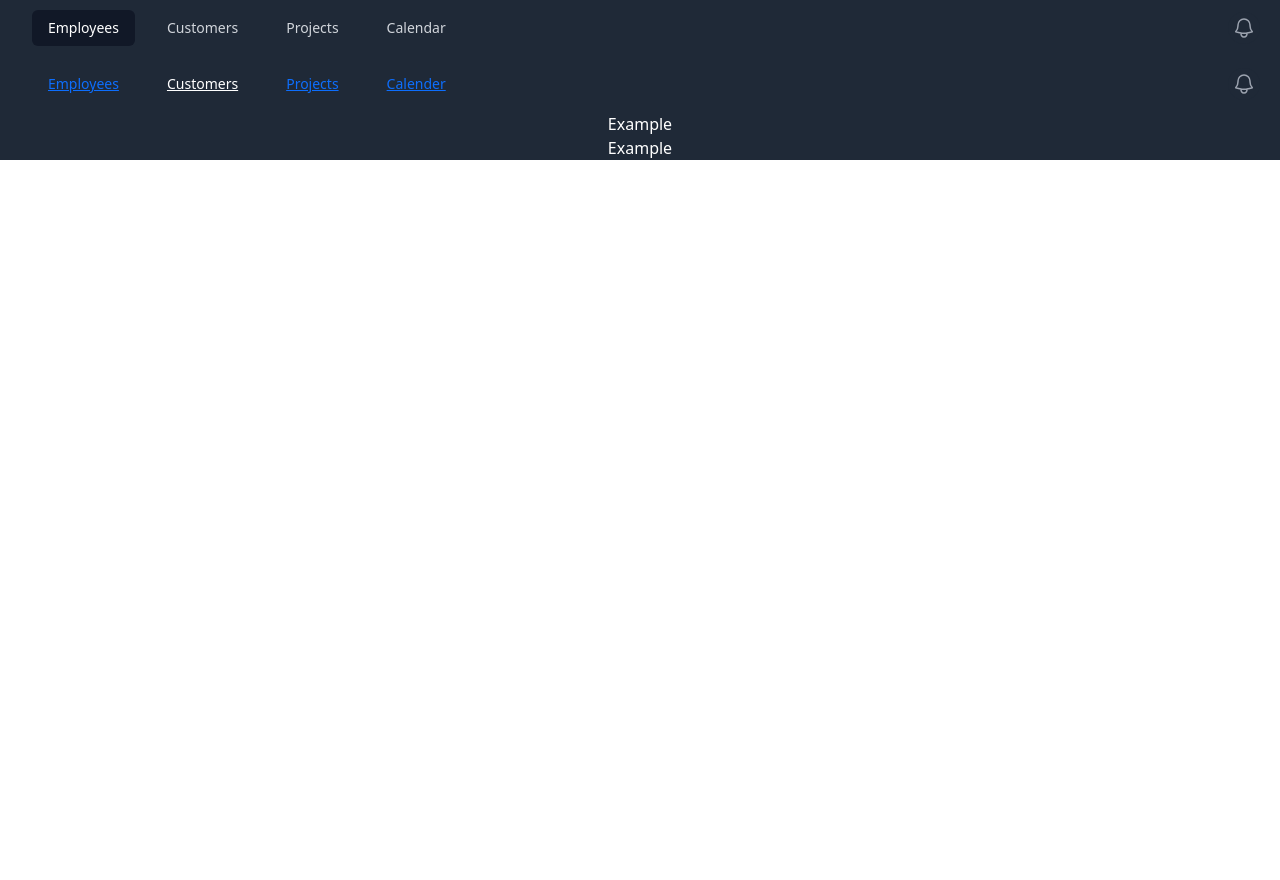
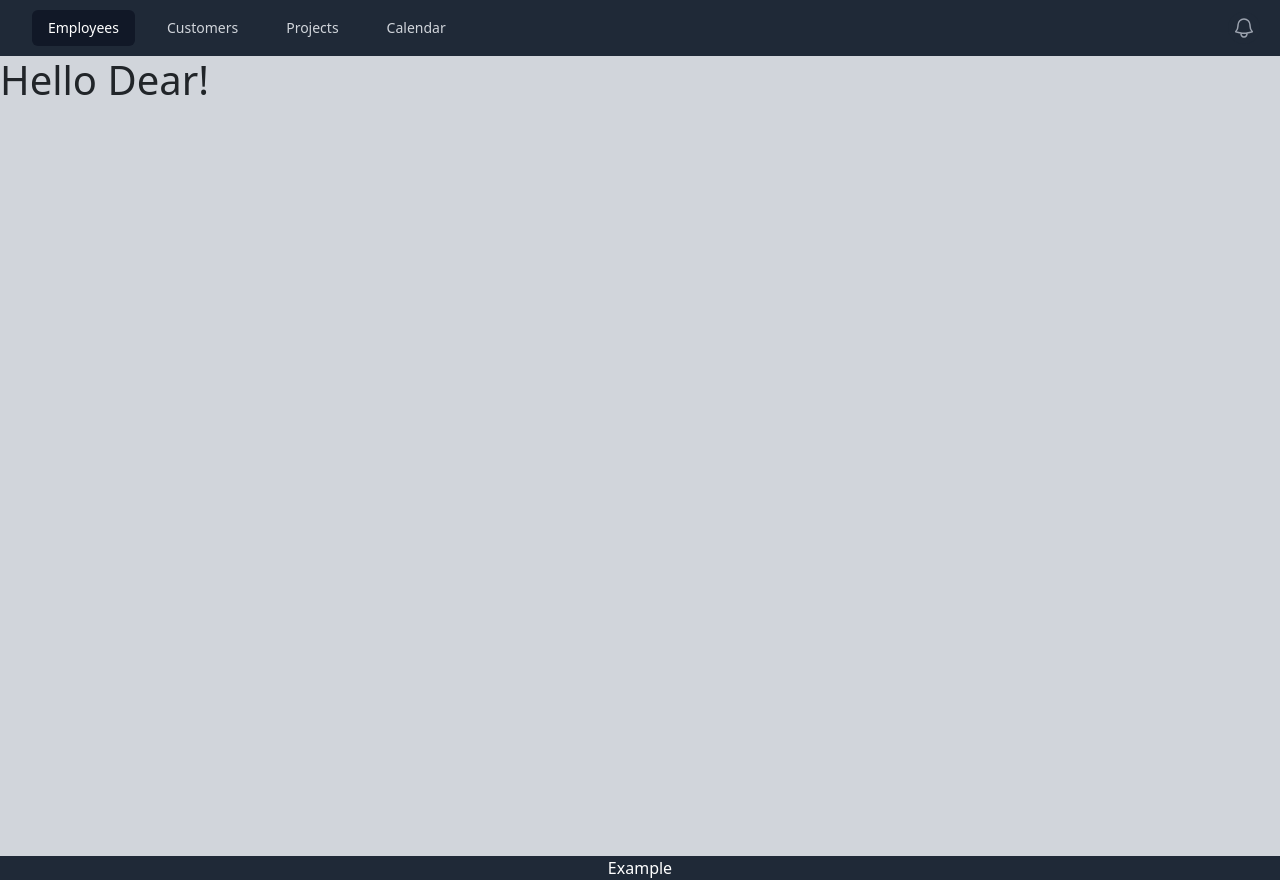
Before and after one commit to Dr-dyrane/React, a React (Create React App) app: page /customers in a window 1280 px wide. Before the commit the page ends 800 px from the top, so only its background shows below. Built offline with nearby package versions, Linux system fonts and the light colour scheme.

Commit message:
update Customers.js

```diff
--- a/src/pages/Customers.js
+++ b/src/pages/Customers.js
@@ -1,170 +1,7 @@
-import { Fragment } from "react";
-import { Disclosure, Menu, Transition } from "@headlessui/react";
-import { Bars3Icon, BellIcon, XMarkIcon } from "@heroicons/react/24/outline";
-
-import { NavLink } from "react-router-dom";
-
-const navigation = [
-  {
-    name: "Employees",
-    href: "/Employees",
-  },
-  {
-    name: "Customers",
-    href: "/Customers",
-  },
-  {
-    name: "Projects",
-    href: "/other",
-  },
-  {
-    name: "Calender",
-    href: "/other2",
-  },
-];
-
-function classNames(...classes) {
-  return classes.filter(Boolean).join(" ");
-}
-
-export default function Header(props) {
+export default function Customers() {
   return (
-    <Disclosure as="nav" className="bg-gray-800">
-      {({ open }) => (
-        <>
-          <div className="mx-auto max-w-7xl px-2 sm:px-6 lg:px-8">
-            <div className="relative flex h-14 items-center justify-between">
-              <div className="absolute inset-y-0 left-0 flex items-center sm:hidden">
-                {/* Mobile menu button*/}
-                <Disclosure.Button className="inline-flex items-center justify-center rounded-md p-2 text-gray-400 hover:bg-gray-700 hover:text-white focus:outline-none focus:ring-2 focus:ring-inset focus:ring-white">
-                  <span className="sr-only">Open main menu</span>
-                  {open ? (
-                    <XMarkIcon className="block h-6 w-6" aria-hidden="true" />
-                  ) : (
-                    <Bars3Icon className="block h-6 w-6" aria-hidden="true" />
-                  )}
-                </Disclosure.Button>
-              </div>
-              <div className="flex flex-1 items-center justify-center sm:items-stretch sm:justify-start">
-                <div className="hidden sm:ml-6 sm:block">
-                  <div className="flex space-x-4">
-                    {navigation.map((item) => (
-                      <NavLink
-                        key={item.name}
-                        to={item.href}
-                        className={({ isActive }) => {
-                          return (
-                            "px-3 py-2 rounded-md text-sm font-medium no-underline" +
-                            (!isActive
-                              ? "text-gray-300 hover:bg-gray-700 hover:text-white"
-                              : "bg-gray-900 text-white")
-                          );
-                        }}
-                      >
-                        {item.name}
-                      </NavLink>
-                    ))}
-                  </div>
-                </div>
-              </div>
-              <div className="absolute inset-y-0 right-0 flex items-center pr-2 sm:static sm:inset-auto sm:ml-6 sm:pr-0">
-                <button
-                  type="button"
-                  className="rounded-full bg-gray-800 p-1 text-gray-400 hover:text-white focus:outline-none focus:ring-2 focus:ring-white focus:ring-offset-2 focus:ring-offset-gray-800"
-                >
-                  <span className="sr-only">View notifications</span>
-                  <BellIcon className="h-6 w-6" aria-hidden="true" />
-                </button>
-
-                {/* Profile dropdown */}
-                <Menu as="div" className="relative ml-3">
-                  <div>
-                    <Menu.Button className="flex rounded-full bg-gray-800 text-sm focus:outline-none focus:ring-2 focus:ring-white focus:ring-offset-2 focus:ring-offset-gray-800">
-                      <span className="sr-only">Open user menu</span>
-                    </Menu.Button>
-                  </div>
-                  <Transition
-                    as={Fragment}
-                    enter="transition ease-out duration-100"
-                    enterFrom="transform opacity-0 scale-95"
-                    enterTo="transform opacity-100 scale-100"
-                    leave="transition ease-in duration-75"
-                    leaveFrom="transform opacity-100 scale-100"
-                    leaveTo="transform opacity-0 scale-95"
-                  >
-                    <Menu.Items className="absolute right-0 z-10 mt-2 w-48 origin-top-right rounded-md bg-white py-1 shadow-lg ring-1 ring-black ring-opacity-5 focus:outline-none">
-                      <Menu.Item>
-                        {({ active }) => (
-                          <a
-                            href="#"
-                            className={classNames(
-                              active ? "bg-gray-100" : "",
-                              "block px-4 py-2 text-sm text-gray-700"
-                            )}
-                          >
-                            Your Profile
-                          </a>
-                        )}
-                      </Menu.Item>
-                      <Menu.Item>
-                        {({ active }) => (
-                          <a
-                            href="#"
-                            className={classNames(
-                              active ? "bg-gray-100" : "",
-                              "block px-4 py-2 text-sm text-gray-700"
-                            )}
-                          >
-                            Settings
-                          </a>
-                        )}
-                      </Menu.Item>
-                      <Menu.Item>
-                        {({ active }) => (
-                          <a
-                            href="#"
-                            className={classNames(
-                              active ? "bg-gray-100" : "",
-                              "block px-4 py-2 text-sm text-gray-700"
-                            )}
-                          >
-                            Sign out
-                          </a>
-                        )}
-                      </Menu.Item>
-                    </Menu.Items>
-                  </Transition>
-                </Menu>
-              </div>
-            </div>
-          </div>
-          <Disclosure.Panel className="sm:hidden">
-            <div className="space-y-1 px-2 pt-2 pb-3">
-              {navigation.map((item) => (
-                <Disclosure.Button
-                  key={item.name}
-                  as="a"
-                  href={item.href}
-                  className={classNames(
-                    item.current
-                      ? "no-underline bg-gray-900 text-white"
-                      : "no-underline text-gray-300 hover:bg-gray-700 hover:text-white",
-                    "block px-3 py-2 rounded-md text-base font-medium"
-                  )}
-                  aria-current={item.current ? "page" : undefined}
-                >
-                  {item.name}
-                </Disclosure.Button>
-              ))}
-            </div>
-          </Disclosure.Panel>
-          {props.children}{" "}
-          <footer>
-            {" "}
-            <div className="text-white text-center">Example</div>{" "}
-          </footer>{" "}
-        </>
-      )}
-    </Disclosure>
+    <div className="App bg-gray-300 min-h-screen">
+      <h1>Hello Dear!</h1>
+    </div>
   );
 }
```
